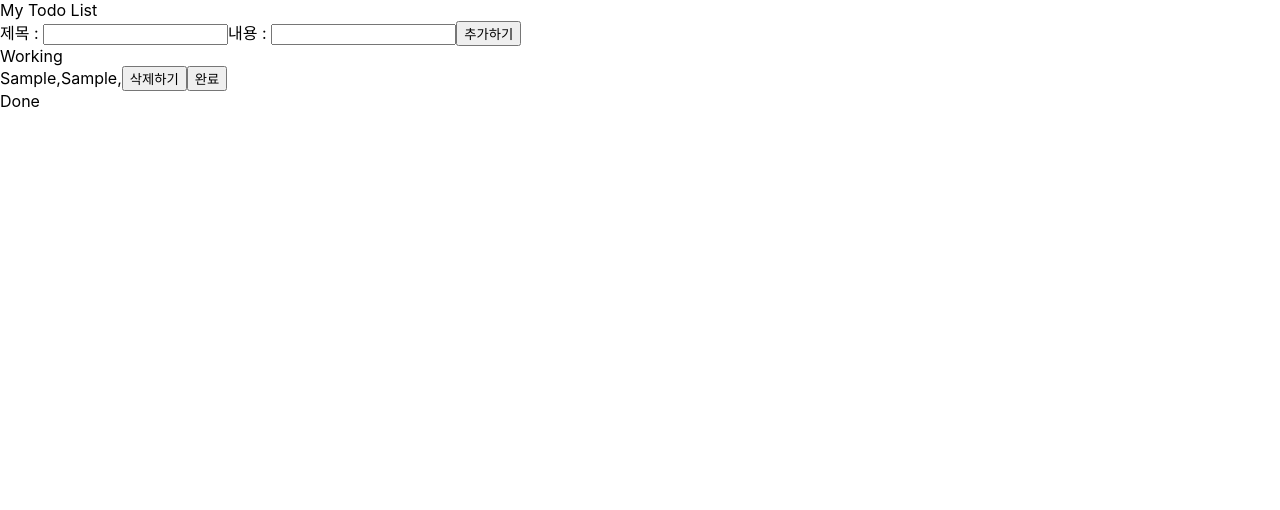
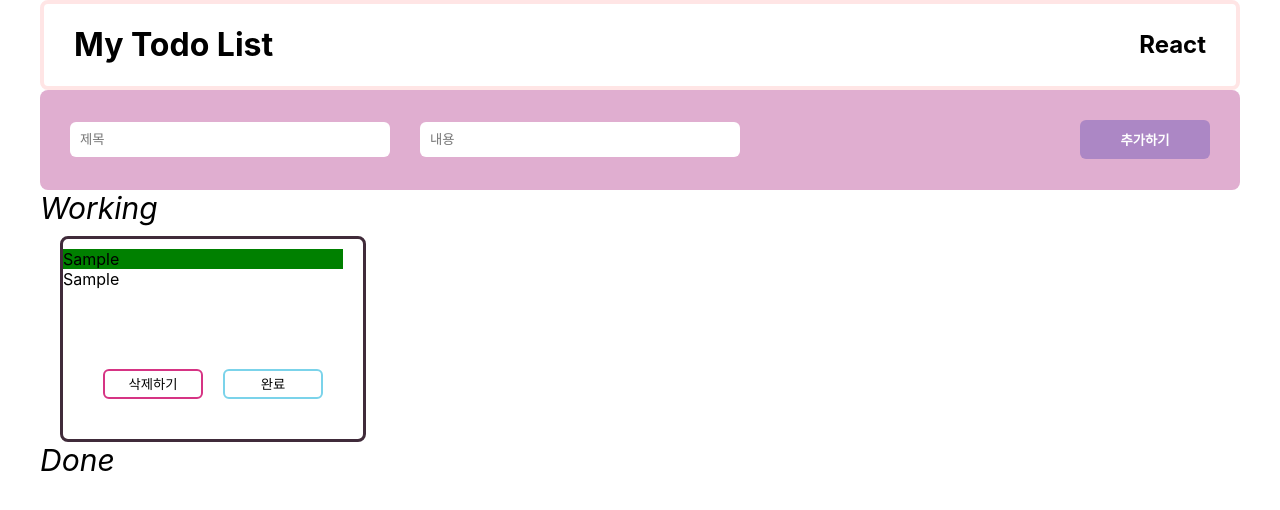
Before and after one commit to eonhyo/todoList, a React (Create React App) app: page / in a window 1280 px wide. Both pictures are taken after typing "Sample", "Sample" into the empty fields and a click on the button "추가하기". Shown: the top 510 px of the page. Built offline with nearby package versions, Linux system fonts and the light colour scheme.

Commit message:
리셋전

```diff
--- a/package.json
+++ b/package.json
@@ -9,6 +9,7 @@
     "react": "^18.2.0",
     "react-dom": "^18.2.0",
     "react-scripts": "5.0.1",
+    "styled-reset": "^4.5.2",
     "web-vitals": "^2.1.0"
   },
   "scripts": {
--- a/src/App.css
+++ b/src/App.css
@@ -1,38 +1,107 @@
-.App {
-  text-align: center;
+.page {
+  display: flex;
+  justify-content: center;
 }
 
-.App-logo {
-  height: 40vmin;
-  pointer-events: none;
+.layout {
+  width: 1200px;
+  height: 800px;
+}
+.header {
+  border: 4px solid #ffe5e5;
+  border-radius: 8px;
+  display: flex;
+  justify-content: space-between;
+  align-items: center;
+}
+.header > h1 {
+  margin-left: 30px;
+}
+.header > h2 {
+  margin-right: 30px;
 }
 
-@media (prefers-reduced-motion: no-preference) {
-  .App-logo {
-    animation: App-logo-spin infinite 20s linear;
-  }
+.navBar {
+  display: flex;
+  justify-content: space-between;
+  align-items: center;
+  height: 100px;
+  background-color: #e0aed0;
+  border-radius: 8px;
 }
 
-.App-header {
-  background-color: #282c34;
-  min-height: 100vh;
-  display: flex;
-  flex-direction: column;
-  align-items: center;
-  justify-content: center;
-  font-size: calc(10px + 2vmin);
-  color: white;
+.inputBar > input {
+  border: none;
+  border-radius: 6px;
+  margin-left: 30px;
+  padding: 10px;
+  width: 300px;
 }
 
-.App-link {
-  color: #61dafb;
+.addBtn {
+  background-color: #ac87c5;
+  color: white;
+  border: none;
+  border-radius: 6px;
+  width: 130px;
+  padding: 10px;
+  margin-right: 30px;
+  cursor: pointer;
+  font-weight: 700;
 }
 
-@keyframes App-logo-spin {
-  from {
-    transform: rotate(0deg);
-  }
-  to {
-    transform: rotate(360deg);
-  }
+.working {
+  font-size: 30px;
+  font-style: italic;
 }
+.workingBox {
+  display: flex;
+  margin-top: 10px;
+}
+.todoList {
+  width: 300px;
+  height: 200px;
+  border: 3px solid #402b3a;
+  border-radius: 8px;
+  display: flex;
+  justify-content: center;
+  margin-left: 20px;
+}
+
+.todoListHeader {
+  background-color: green;
+  width: 280px;
+  margin: 10px 20px auto auto;
+}
+
+.todoListContents {
+  width: 280px;
+  height: 100px;
+  margin: auto 20px auto auto;
+}
+
+.todoListButton {
+  width: 300px;
+  display: flex;
+  justify-content: center;
+}
+.todoListButton > button {
+  margin: auto 10px auto 10px;
+  background-color: white;
+}
+.deleteBtn {
+  border: 2px solid #d63484;
+  border-radius: 6px;
+  width: 100px;
+  height: 30px;
+}
+.setBtn {
+  border: 2px solid #7bd3ea;
+  border-radius: 6px;
+  width: 100px;
+  height: 30px;
+}
+.done {
+  font-size: 30px;
+  font-style: italic;
+}
--- a/src/App.jsx
+++ b/src/App.jsx
@@ -1,11 +1,9 @@
 import React, { useState } from "react";
-
+import "./App.css"
 
 function App() {
   const [header, setHeader] = useState("");
   const [contents, setContents] = useState("");
-
-
   const [todoList, setTodoList]= useState([]);
   const [doneList, setDoneList]= useState([]);
 
@@ -21,79 +19,163 @@ function App() {
 
   // 추가버튼
   const clickAddHandler = () =>{
-    console.log("first")
     const addTodoList = {
-      id : todoList.length+1 , header, contents
+      id : todoList.length+1 , header, contents, isDone : true
     }
     setTodoList([...todoList, addTodoList])
     setHeader('');
     setContents('');
   }
 
-  // 삭제버튼
+
+
+
+
+
+  // Working 삭제버튼
   const clickRemoveButtonHandler = (id)=> {
+
+    // if(todoList.isDone === true){
+
+    // }
     const removeTodoList = todoList.filter((todoList) =>
     todoList.id !== id )
     setTodoList(removeTodoList)
+
+    const removeTodoList2 = doneList.filter((doneList) =>
+    doneList.id !== id )
+    setDoneList(removeTodoList2)
   }
 
-  // 완료버튼
-  const clickClearButtonHandler = (id) => {
-    console.log("됨?")
-    const clearTotoList = todoList.filter((todoList)=>
+
+  // Working 완료버튼
+  // const clickClearButtonHandler = (id) => {
+  // console.log("됨?")
+  // const clearTotoList = todoList.filter((todoList)=>
+  // todoList.id === id)
+  //   setDoneList([...doneList, ...clearTotoList])
+
+  //   const deleteTodoList = todoList.filter((todoList) =>
+  //   todoList.id !== id )
+  //   setTodoList(deleteTodoList)
+  // };
+  // Done 삭제버튼
+  // const clickClearRemoveButtonHandler = (id)=> {
+  //   const removeTodoList2 = doneList.filter((doneList) =>
+  //   doneList.id !== id )
+  //   setDoneList(removeTodoList2)
+  // }
+
+  // Done 취소버튼
+  // const clickCancelButtonHandler = (id) => {
+  //   console.log("됨?")
+  //   const CancelTotoList = doneList.filter((doneList)=>
+  //   doneList.id === id)
+  //   setTodoList([...todoList, ...CancelTotoList])
+
+  //   const deleteDoneTodoList = doneList.filter((doneList) =>
+  //   doneList.id !== id )
+  //   setDoneList(deleteDoneTodoList)
+  // };
+
+//  완료 취소 버튼
+  const clickSetButtonHandler = (id) =>{
+    alert("야 됐냐")
+    // if(todoList.isDone === true){
+    todoList.isDone = !todoList.isDone;
+    const moveTodoList = todoList.filter((todoList)=>
     todoList.id === id)
-    setDoneList([...todoList, clearTotoList])
+    setDoneList([...doneList, ...moveTodoList])
+    const removeTodoList = todoList.filter((todoList) =>
+    todoList.id !== id )
+    setTodoList(removeTodoList)
+  // }
+  // if(todoList.isDone !== false){
+  //   todoList.isDone = !todoList.isDone;
+  //   const CancelTotoList = doneList.filter((doneList)=>
+  //   doneList.id === id)
+  //   setTodoList([...todoList, ...CancelTotoList])
+  //   const deleteDoneTodoList = doneList.filter((doneList) =>
+  //   doneList.id !== id )
+  //   setDoneList(deleteDoneTodoList)
+  //   }
 
-    const deleteTodoList = todoList.filter((todoList) =>
-    todoList.id !== id )
-    setTodoList(deleteTodoList)
+  }
 
-  };
+
+
+
   return (
-    <div>
-      <div>My Todo List</div>
-      제목 :{" "}
+    <div className="page">
+    <div className="layout">
+      <div className="header"><h1>My Todo List</h1> <h2>React</h2></div>
+
+   <div className="navBar">
+    <div className="inputBar">
       <input
+       placeholder="제목"
         type="text"
         value={header}
         onChange={(event) => changeHeader(event)}
       ></input>
-      내용 :{" "}
+
       <input
+        placeholder="내용"
         type="text"
         value={contents}
         onChange={(event) => changeContents(event)}
       ></input>
-      <button onClick={clickAddHandler}>추가하기</button>
-      <div>Working
+      </div>
+      <button className="addBtn" onClick={clickAddHandler}>추가하기</button>
+      </div>
+
+
+
+      <div>
+        <div className="working">Working</div>
+      <div className="workingBox">
       {todoList.map((item)=>{
         return (
+          <div className="todoList">
           <div key={item.id}>
-          {item.header},
-          {item.contents},
-          <button onClick={()=>{clickRemoveButtonHandler(item.id)}}>삭제하기</button>
-          <button onClick={()=>{clickClearButtonHandler(item.id)}}>완료</button>
+          <div className="todoListHeader">{item.header}</div>
+
+          <div className="todoListContents">{item.contents}</div>
+          <div className="todoListButton">
+          <button className="deleteBtn" onClick={()=>{clickRemoveButtonHandler(item.id)}}>삭제하기</button>
+          <button className="setBtn" onClick={() => clickSetButtonHandler(item.id)}>
+        {item.isDone ? "완료": "취소"}
+      </button>
+      </div>
           </div>
+          </div>
+
         )
 
       })}
+      </div>
+      </div>
+      <div className="done">Done</div>
+      {doneList.map((item)=>{
+        return (
+          <div className="todoList">
+          <div key={item.id}>
+          <div className="todoListHeader">{item.header}</div>
 
+          <div className="todoListContents">{item.contents}</div>
+          <div className="todoListButton">
+          <button className="deleteBtn" onClick={()=>{clickRemoveButtonHandler(item.id)}}>삭제하기</button>
+          <button className="setBtn" onClick={() => clickSetButtonHandler(item.id)}>
+          {item.isDone ? "완료": "취소"}
+      </button>
       </div>
-      <div>Done
-        {doneList.map((item)=>{
-          return (
-            <div key={item.id}>
-              {item.header},
-              {item.contents},
-              <button onClick={()=>{clickRemoveButtonHandler(item.id)}}>삭제하기</button>
-              <button>취소</button>
-            </div>
-          )
+          </div>
+          </div>
 
+        )
 
-        })}
-
-      </div>
+      })}
+    </div>
     </div>
   );
 }
--- a/src/index.js
+++ b/src/index.js
@@ -1,14 +1,14 @@
-import React from 'react';
-import ReactDOM from 'react-dom/client';
-import './index.css';
-import App from './App';
-import reportWebVitals from './reportWebVitals';
+import React from "react";
+import ReactDOM from "react-dom/client";
+import "./index.css";
+import App from "./App";
+import reportWebVitals from "./reportWebVitals";
 
-const root = ReactDOM.createRoot(document.getElementById('root'));
+const root = ReactDOM.createRoot(document.getElementById("root"));
 root.render(
-  <React.StrictMode>
-    <App />
-  </React.StrictMode>
+  // <React.StrictMode>
+  <App />
+  // </React.StrictMode>
 );
 
 // If you want to start measuring performance in your app, pass a function
--- /dev/null
+++ b/src/reset.css
@@ -0,0 +1,135 @@
+/* http://meyerweb.com/eric/tools/css/reset/
+   v2.0 | 20110126
+   License: none (public domain)
+*/
+
+html,
+body,
+div,
+span,
+applet,
+object,
+iframe,
+h1,
+h2,
+h3,
+h4,
+h5,
+h6,
+p,
+blockquote,
+pre,
+a,
+abbr,
+acronym,
+address,
+big,
+cite,
+code,
+del,
+dfn,
+em,
+img,
+ins,
+kbd,
+q,
+s,
+samp,
+small,
+strike,
+strong,
+sub,
+sup,
+tt,
+var,
+b,
+u,
+i,
+center,
+dl,
+dt,
+dd,
+ol,
+ul,
+li,
+fieldset,
+form,
+label,
+legend,
+table,
+caption,
+tbody,
+tfoot,
+thead,
+tr,
+th,
+td,
+article,
+aside,
+canvas,
+details,
+embed,
+figure,
+figcaption,
+footer,
+header,
+hgroup,
+menu,
+nav,
+output,
+ruby,
+section,
+summary,
+time,
+mark,
+audio,
+video {
+  margin: 0;
+  padding: 0;
+  border: 0;
+  font-size: 100%;
+  font: inherit;
+  vertical-align: baseline;
+}
+
+/* HTML5 display-role reset for older browsers */
+article,
+aside,
+details,
+figcaption,
+figure,
+footer,
+header,
+hgroup,
+menu,
+nav,
+section {
+  display: block;
+}
+
+body {
+  line-height: 1;
+}
+
+ol,
+ul {
+  list-style: none;
+}
+
+blockquote,
+q {
+  quotes: none;
+}
+
+blockquote:before,
+blockquote:after,
+q:before,
+q:after {
+  content: "";
+  content: none;
+}
+
+table {
+  border-collapse: collapse;
+  border-spacing: 0;
+}
```
Also changed, not shown: 2 other files (tests, documents, lock files or other folders).
